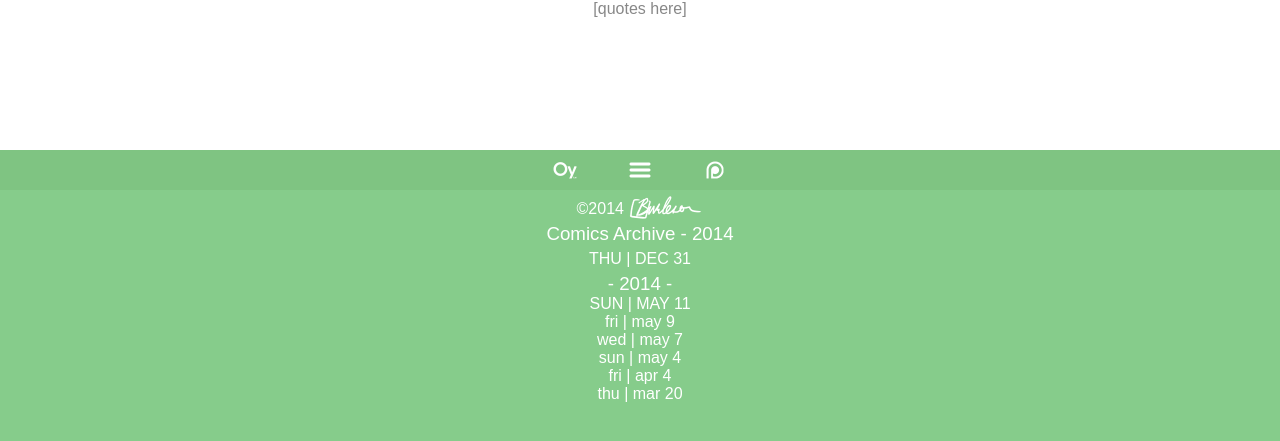
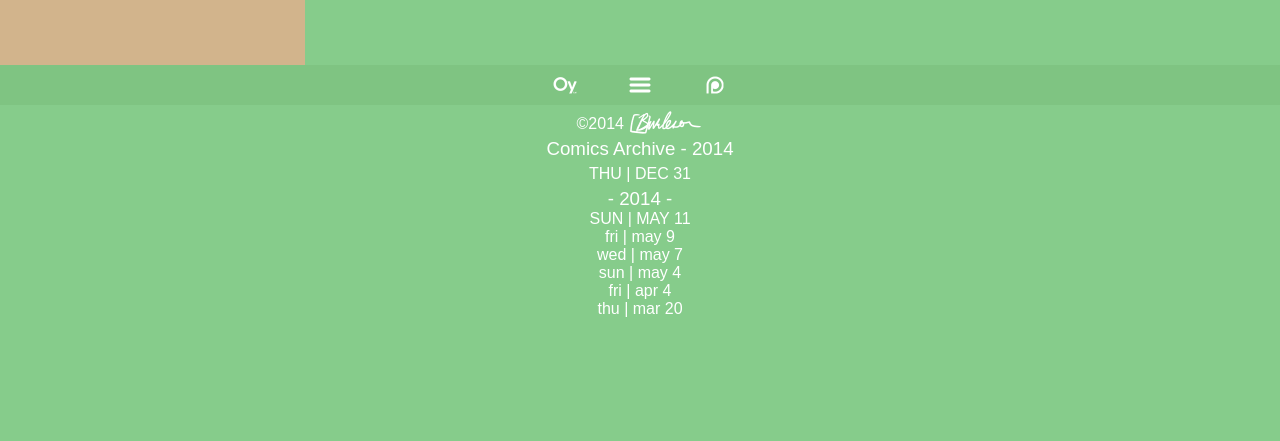
Before and after one commit to oycomics/oycomics.github.io, a Jekyll site: the page built from archive/index.html, in a window 1280 px wide. Shown: the top 441 px of the page. Built offline with Jekyll 4.4.1, drawn with Linux system fonts in a browser that asks for light colours; Markdown is read by kramdown in place of the engine named in the settings.

Commit message:
Update quptes

```diff
--- a/_includes/quotes.html
+++ b/_includes/quotes.html
@@ -1,3 +1,16 @@
-<div class="quotes">
-[quotes here]
+<script type="text/javascript">
+var quotations = new Array()
+	quotes[0]= "<span class="quote">This is a quote.</span><br><span class="quote_source">~Source</span>"
+	quotes[1]= "<span class="quote">This is a quote 2.</span><br><span class="quote_source">~Source 2</span>"
+	quotes[2]= "<span class="quote">This is a quote 3.</span><br><span class="quote_source">~Source 3</span>"
+function display()
+{
+a=Math.floor(Math.random()*quotations.length)
+document.getElementById('quotation').innerHTML=quotations[a]
+setTimeout("display()",3000)
+}
+</script>
+
+<div id="quotes" style="background-color:tan; width: 300px; height: 50px; padding: 15px 0 0 5px;">
+<script type="text/javascript">display()</script>
 </div>
```
